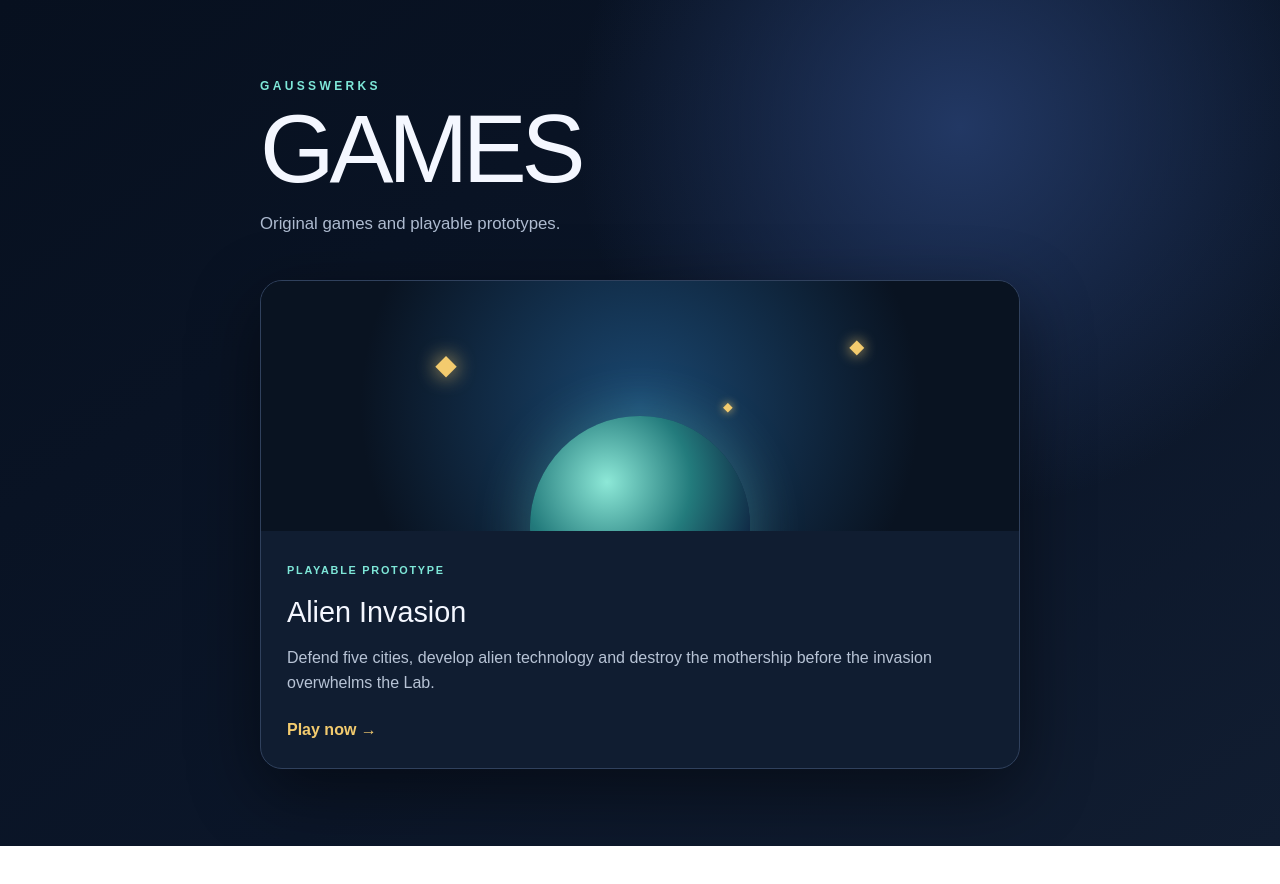
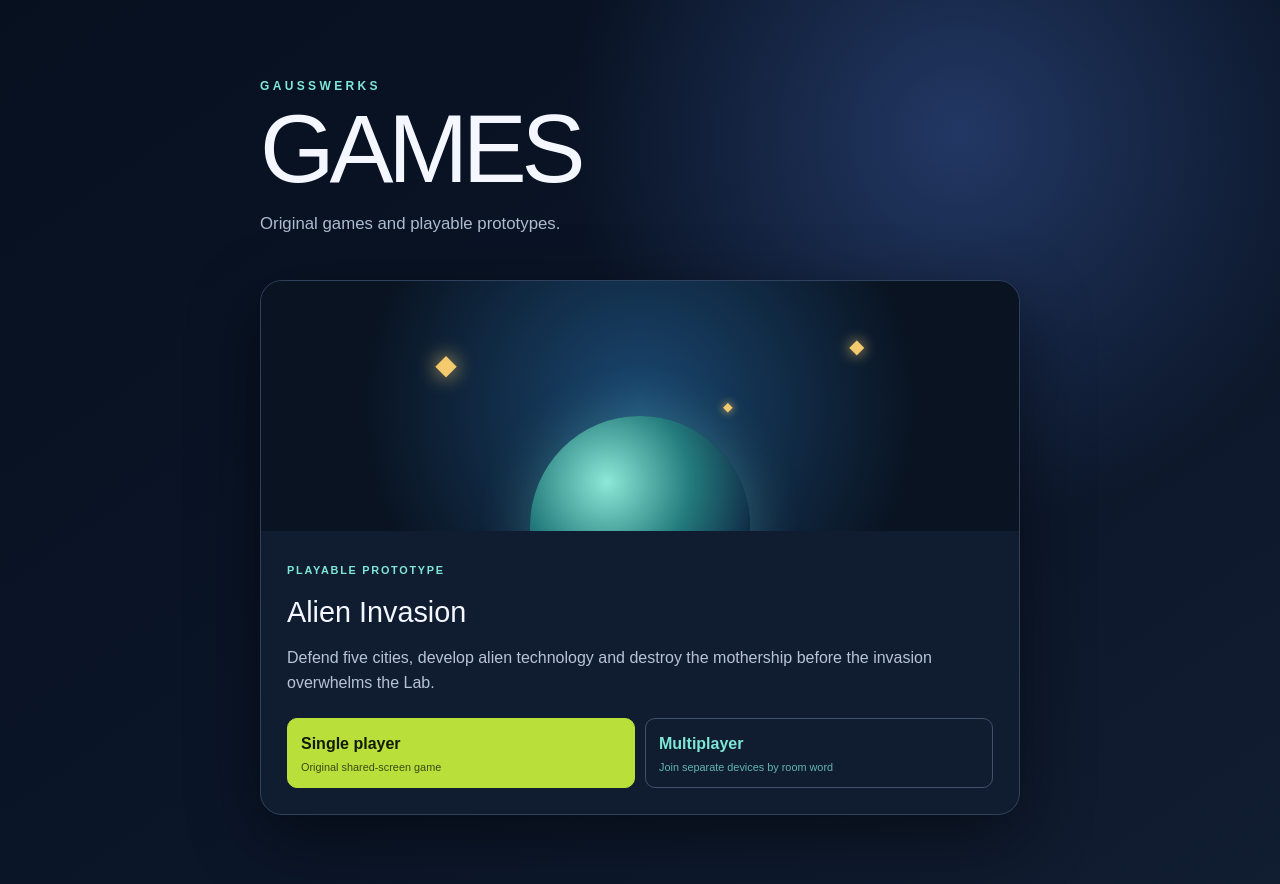
Before and after one commit to gausswerks-bot/games, a Next.js app: page / in a window 1280 px wide. Shown: the top 884 px of the page. Before the commit the page ends 846 px from the top, so only its background shows below. Built offline with nearby package versions, Linux system fonts and the light colour scheme.

Commit message:
Add single and multiplayer game choices

```diff
--- a/app/page.tsx
+++ b/app/page.tsx
@@ -9,7 +9,7 @@ export default function GamesHub() {
         <p>Original games and playable prototypes.</p>
       </header>
       <section className="game-grid" aria-label="Available games">
-        <Link className="game-card" href="/alien">
+        <article className="game-card">
           <div className="game-card-art" aria-hidden="true">
             <span className="planet" />
             <span className="invader invader-one">◆</span>
@@ -20,9 +20,12 @@ export default function GamesHub() {
             <span className="game-status">PLAYABLE PROTOTYPE</span>
             <h2>Alien Invasion</h2>
             <p>Defend five cities, develop alien technology and destroy the mothership before the invasion overwhelms the Lab.</p>
-            <span className="play-link">Play now <span aria-hidden="true">→</span></span>
+            <div className="play-choices">
+              <Link className="play-link primary-choice" href="/alien?local=1"><b>Single player</b><small>Original shared-screen game</small></Link>
+              <Link className="play-link" href="/alien"><b>Multiplayer</b><small>Join separate devices by room word</small></Link>
+            </div>
           </div>
-        </Link>
+        </article>
       </section>
     </main>
   );
```
Also changed, not shown: app/globals.css.
